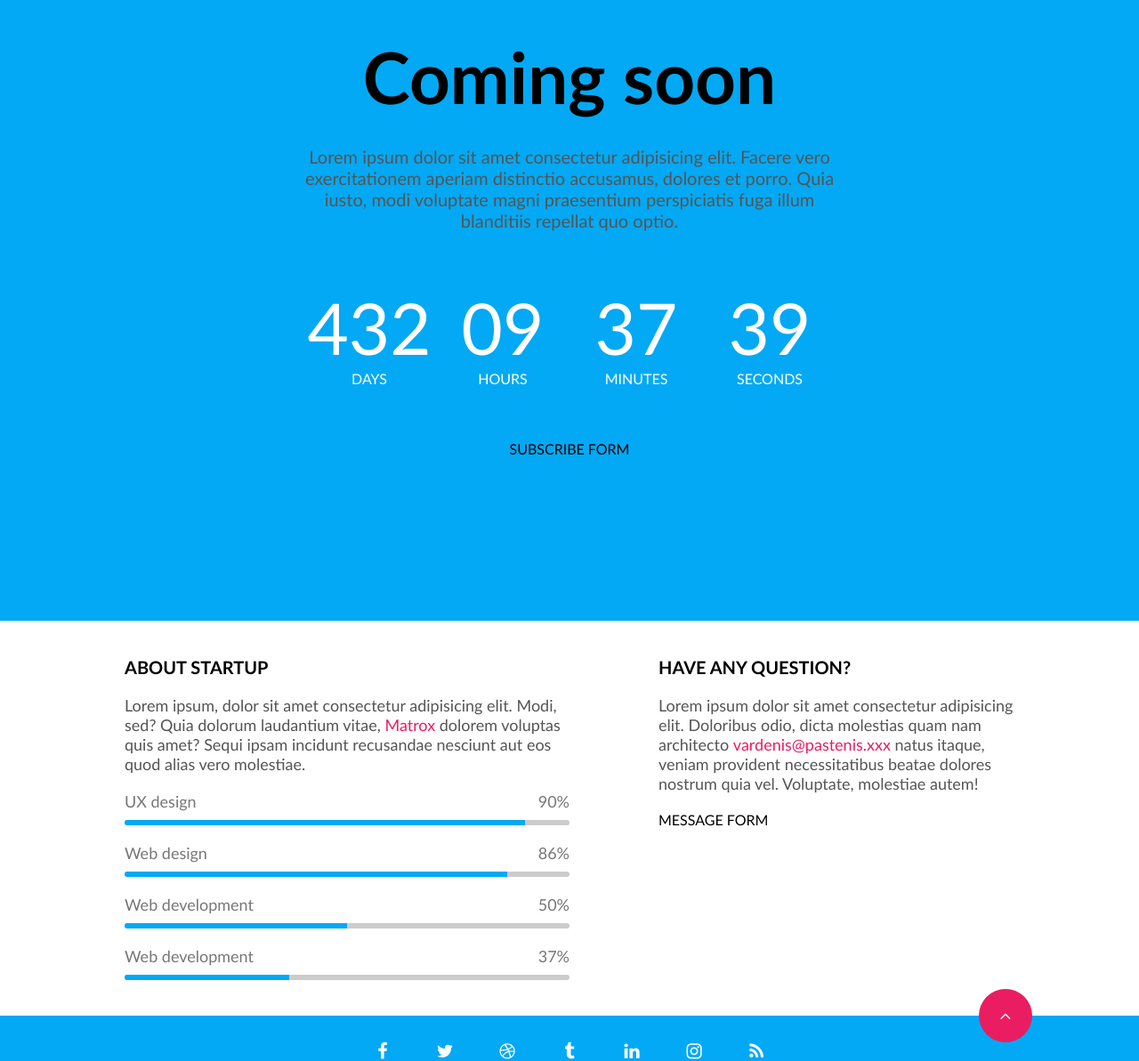
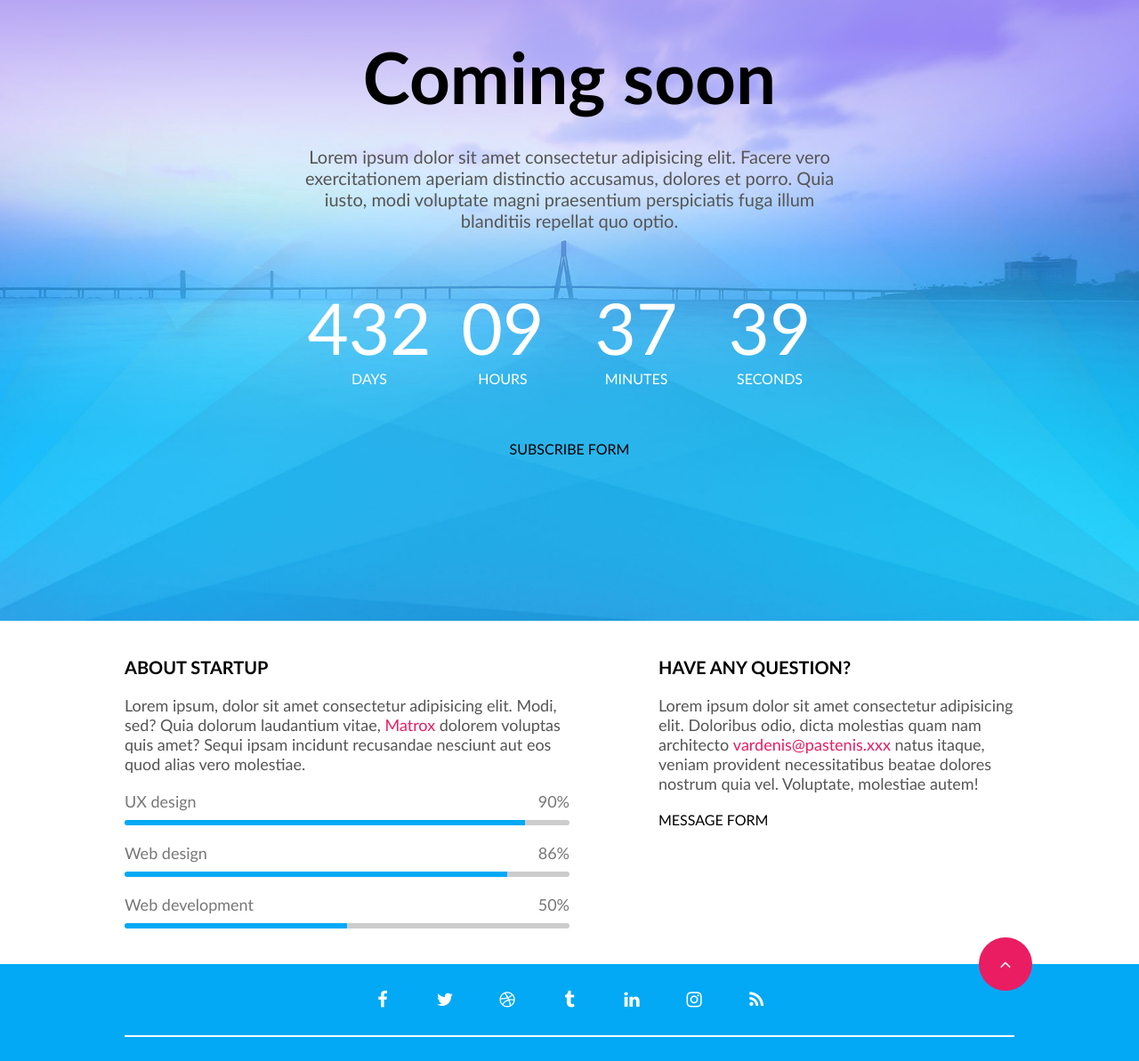
Before and after one commit to Kplukas/3-coming-soon, a website: page index.html in a window 1280 px wide. Shown: the part 102-1295 px from the top of the page at 89% size. Drawn offline with Linux system fonts and the light colour scheme.

Commit message:
background fix

```diff
--- a/css/pages/home.css
+++ b/css/pages/home.css
@@ -1,7 +1,7 @@
 .hero {
     min-height: 100vh;
     text-align: center;
-    background-image: url(../../img/background.png);
+    background-image: url(../../img/banner.jpg);
     background-position: center;
     background-repeat: no-repeat;
     background-size: cover;
--- a/index.html
+++ b/index.html
@@ -93,17 +93,6 @@
                             </div>
                         </div>
                     </div>
-                    <div class="progress-bar">
-                        <div class="top">
-                            <div class="label">Web development</div>
-                            <div class="value">37%</div>
-                        </div>
-                        <div class="bottom">
-                            <div class="progress" style="width: 37%;">
-                                <div class="bar"></div>
-                            </div>
-                        </div>
-                    </div>
                 </div>
                 <div class="right-column">
                     <h2 class="section-title">Have any question?</h2>
```
